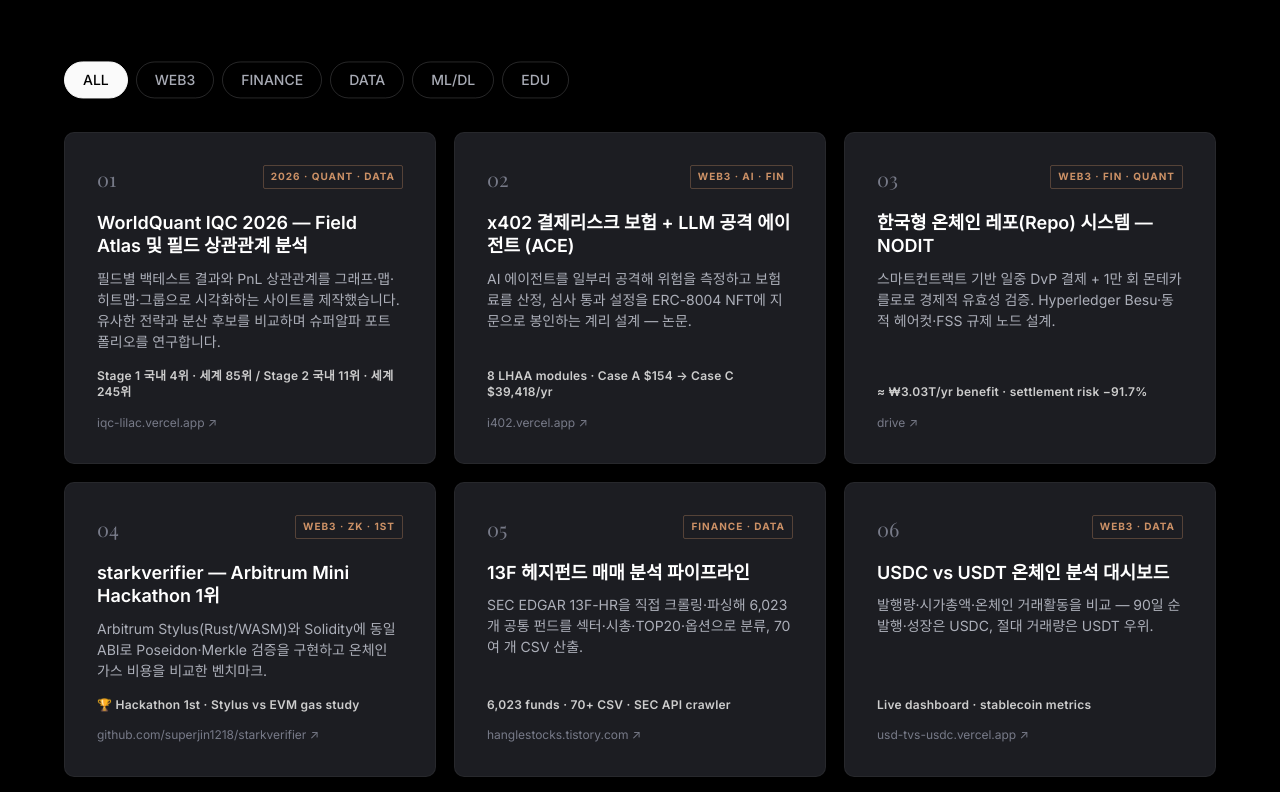
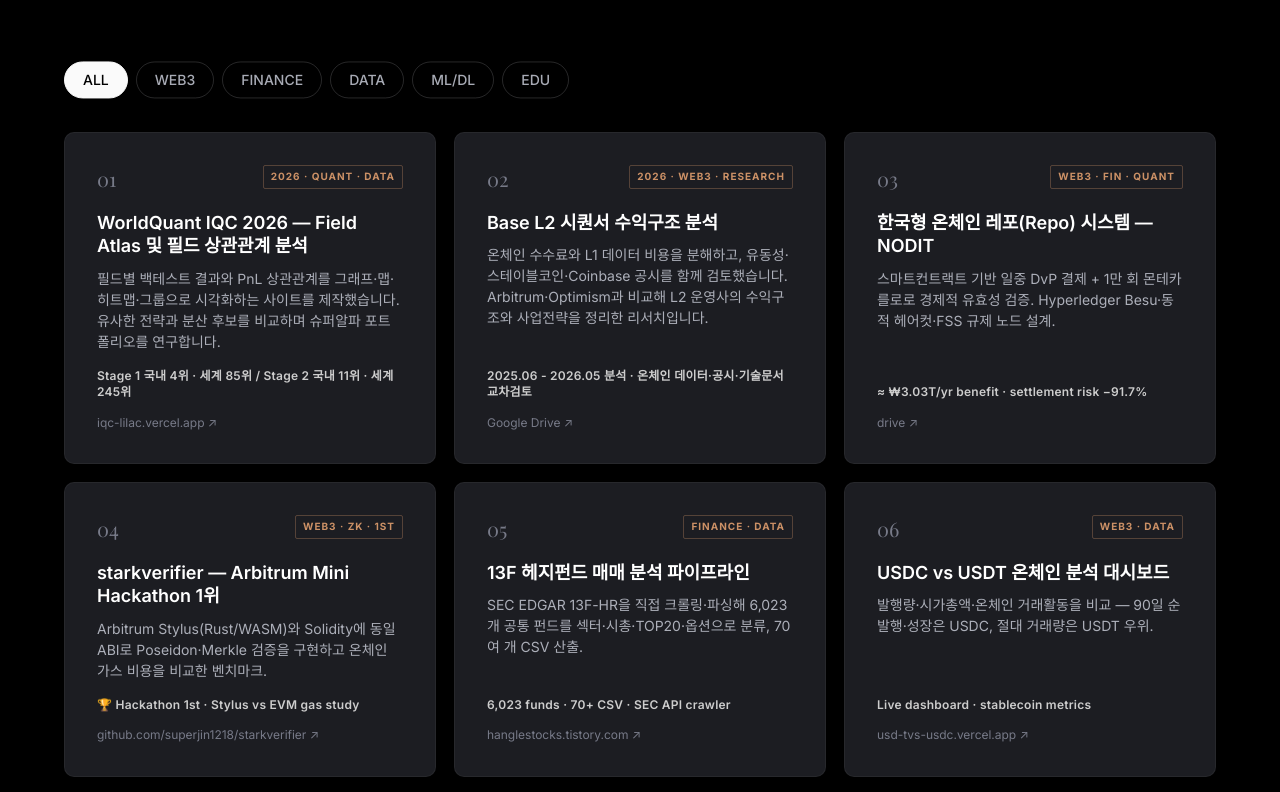
Before and after one commit to superjin1218/RESUME, a plain HTML site: page index.html in a window 1280 px wide. Shown: the part 3043-3835 px from the top of the page. Drawn offline with nearby package versions, Linux system fonts and the light colour scheme; a web font is replaced by a local one.

Commit message:
Replace ACE project with Base L2 sequencer revenue research

```diff
--- a/index.html
+++ b/index.html
@@ -618,12 +618,12 @@ footer .fin{display:flex;justify-content:space-between;flex-wrap:wrap;gap:8px;
       </article>
 
 
-      <article class="proj reveal" data-cat="WEB3 FINANCE AI">
-        <div class="top"><span class="no">02</span><span class="cat">WEB3 · AI · FIN</span></div>
-        <h3 class="t" data-ko="x402 결제리스크 보험 + LLM 공격 에이전트 (ACE)" data-en="x402 Payment-Risk Insurance + LLM Attack Agent (ACE)"></h3>
-        <p class="th t" data-ko="AI 에이전트를 일부러 공격해 위험을 측정하고 보험료를 산정, 심사 통과 설정을 ERC-8004 NFT에 지문으로 봉인하는 계리 설계 — 논문." data-en="An actuarial design that adversarially measures agent risk to price insurance, then seals the approved config as an ERC-8004 NFT fingerprint — academic paper."></p>
-        <div class="metric">8 LHAA modules · Case A $154 → Case C $39,418/yr</div>
-        <a class="lk" href="https://i402.vercel.app" target="_blank" rel="noopener">i402.vercel.app ↗</a>
+      <article class="proj reveal" data-cat="WEB3 FINANCE DATA">
+        <div class="top"><span class="no">02</span><span class="cat">2026 · WEB3 · RESEARCH</span></div>
+        <h3 class="t" data-ko="Base L2 시퀀서 수익구조 분석" data-en="Base L2 Sequencer Revenue Analysis"></h3>
+        <p class="th t" data-ko="온체인 수수료와 L1 데이터 비용을 분해하고, 유동성·스테이블코인·Coinbase 공시를 함께 검토했습니다. Arbitrum·Optimism과 비교해 L2 운영사의 수익구조와 사업전략을 정리한 리서치입니다." data-en="Analyzed on-chain fees and L1 data costs alongside liquidity, stablecoins and Coinbase filings. Compared Base with Arbitrum and Optimism to explain L2 operators' revenue models and business strategies."></p>
+        <div class="metric t" data-ko="2025.06 - 2026.05 분석 · 온체인 데이터·공시·기술문서 교차검토" data-en="Jun 2025 - May 2026 · On-chain data, filings and technical documentation"></div>
+        <a class="lk" href="https://drive.google.com/file/d/1JUcba91ho5Jc0akUwoKR6vMB-IF1JgQi/view?usp=sharing" target="_blank" rel="noopener">Google Drive ↗</a>
       </article>
 
       <article class="proj reveal" data-cat="WEB3 FINANCE">
```
